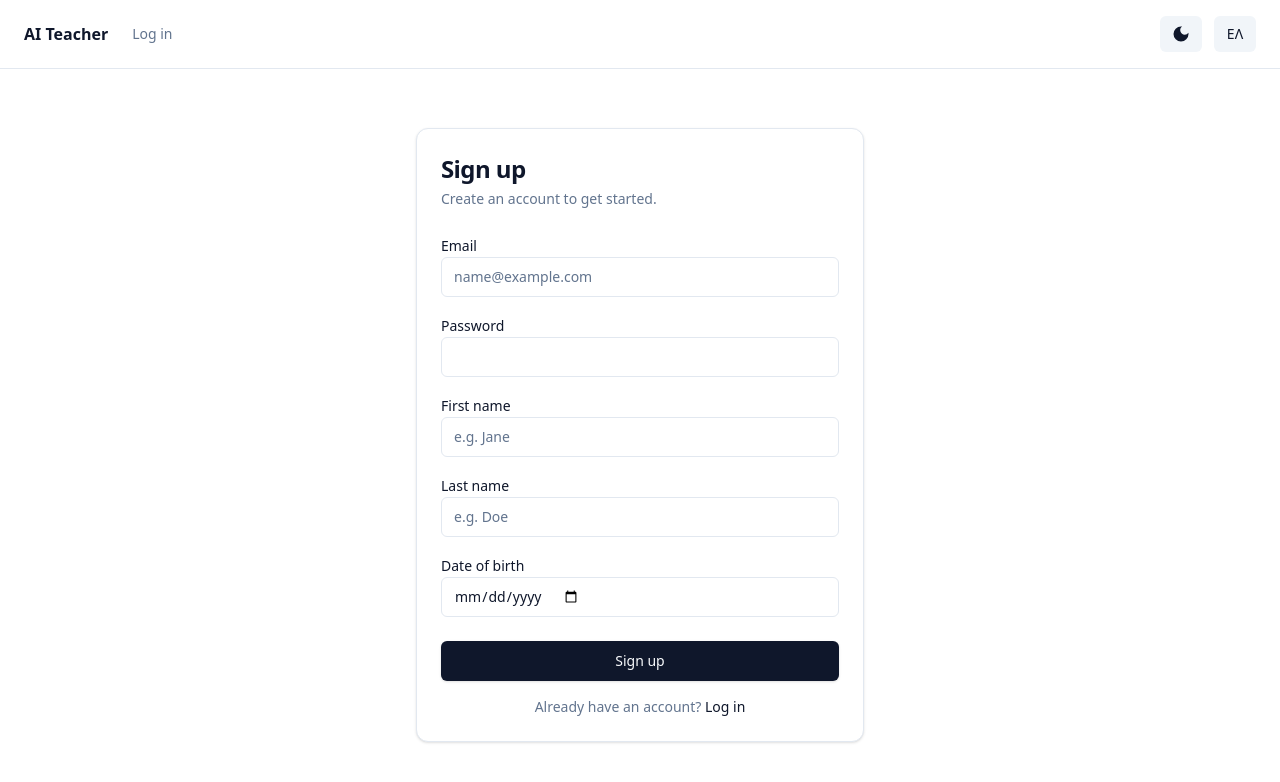
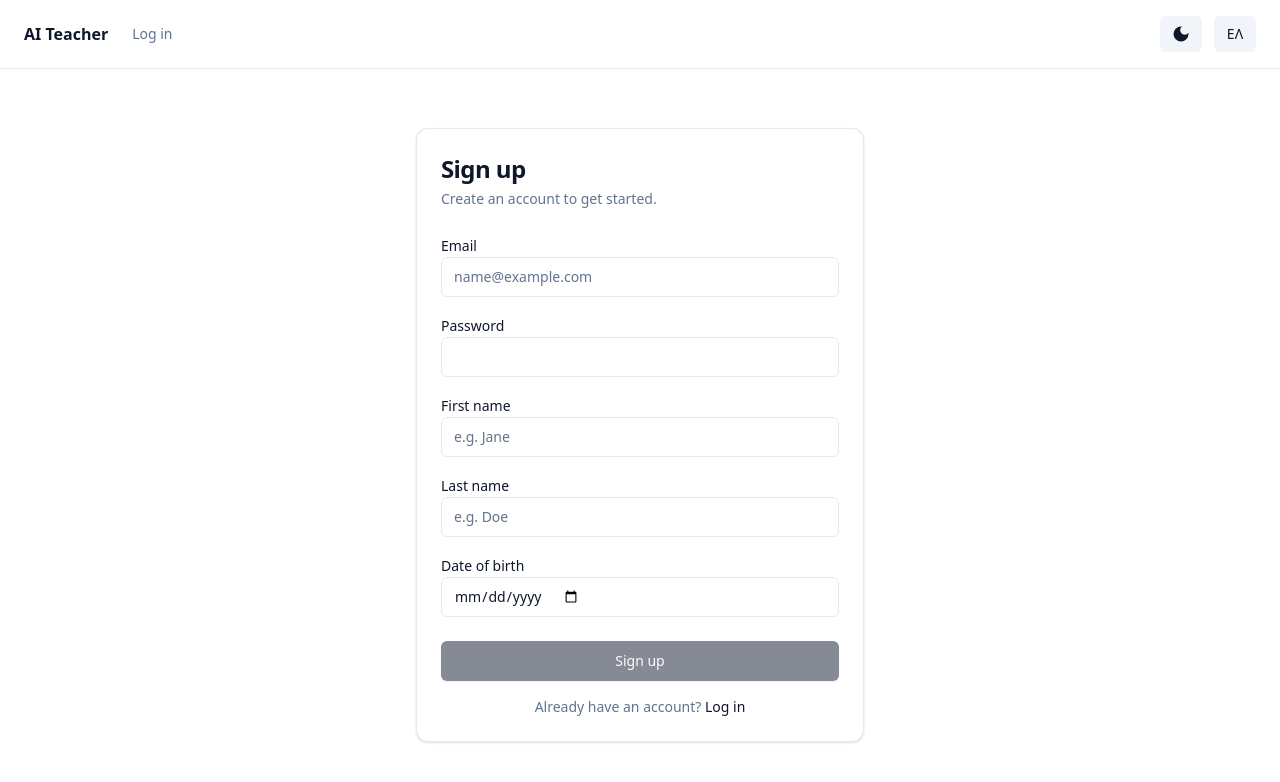
Before and after one commit to arisyo13/ai-teacher, a React (Vite) app in the folder frontend/: page /signup in a window 1280 px wide. Shown: the top 782 px of the page. Built offline with nearby package versions, Linux system fonts and the light colour scheme; no server answers.

Commit message:
fix: fixes cache invalidation when tab change and adds validation during sign up

```diff
--- a/frontend/src/contexts/AuthContext.tsx
+++ b/frontend/src/contexts/AuthContext.tsx
@@ -23,15 +23,16 @@ export const AuthProvider = ({ children }: { children: ReactNode }) => {
     staleTime: SESSION_STALE_TIME,
     gcTime: SESSION_STALE_TIME,
     retry: false,
-    refetchOnWindowFocus: false,
   });
 
   useEffect(() => {
-    const {
-      data: { subscription },
-    } = supabase.auth.onAuthStateChange(() => {
+    const { data: { subscription } } = supabase.auth.onAuthStateChange((event) => {
+      const shouldInvalidate = event === "SIGNED_OUT" || event === "USER_UPDATED" || event === "PASSWORD_RECOVERY";
+
+      if (!shouldInvalidate) return;
       queryClient.invalidateQueries({ queryKey: authKeys.session() });
     });
+
     return () => subscription.unsubscribe();
   }, [queryClient]);
 
@@ -50,6 +51,7 @@ export const AuthProvider = ({ children }: { children: ReactNode }) => {
   return <AuthContext.Provider value={value}>{children}</AuthContext.Provider>;
 };
 
+// eslint-disable-next-line react-refresh/only-export-components
 export const useAuth = (): AuthState => {
   const ctx = useContext(AuthContext);
   if (!ctx) throw new Error("useAuth must be used within AuthProvider");
--- a/frontend/src/features/auth/SignupPage.tsx
+++ b/frontend/src/features/auth/SignupPage.tsx
@@ -16,11 +16,24 @@ export const SignupPage: FC = () => {
   const [lastName, setLastName] = useState("");
   const [birthDate, setBirthDate] = useState("");
   const [confirmEmailMessage, setConfirmEmailMessage] = useState<string | null>(null);
+  const [validationError, setValidationError] = useState<string | null>(null);
   const signUp = useSignUpMutation();
+
+  const isFormValid =
+    email.trim() !== "" &&
+    password.length >= 6 &&
+    firstName.trim() !== "" &&
+    lastName.trim() !== "" &&
+    birthDate !== "";
 
   const handleSubmit = async (e: React.FormEvent) => {
     e.preventDefault();
     setConfirmEmailMessage(null);
+    setValidationError(null);
+    if (!isFormValid) {
+      setValidationError(t("auth.signup.fillAllFields"));
+      return;
+    }
     try {
       const data = await signUp.mutateAsync({
         email,
@@ -48,9 +61,9 @@ export const SignupPage: FC = () => {
         </CardHeader>
         <form onSubmit={handleSubmit}>
           <CardContent className="space-y-4">
-            {(signUp.error || confirmEmailMessage) && (
+            {(signUp.error || confirmEmailMessage || validationError) && (
               <p className="text-sm text-red-600 dark:text-red-400" role="alert">
-                {signUp.error?.message ?? confirmEmailMessage}
+                {signUp.error?.message ?? confirmEmailMessage ?? validationError}
               </p>
             )}
             <div className="space-y-2">
@@ -113,7 +126,7 @@ export const SignupPage: FC = () => {
             </div>
           </CardContent>
           <CardFooter className="flex flex-col gap-4">
-            <Button type="submit" className="w-full" disabled={signUp.isPending}>
+            <Button type="submit" className="w-full" disabled={signUp.isPending || !isFormValid}>
               {signUp.isPending ? t("auth.signup.submitting") : t("auth.signup.submit")}
             </Button>
             <p className="text-center text-sm text-slate-500 dark:text-slate-400">
--- a/frontend/src/locales/el.json
+++ b/frontend/src/locales/el.json
@@ -68,7 +68,8 @@
       "submitting": "Δημιουργία λογαριασμού…",
       "hasAccount": "Έχετε ήδη λογαριασμό;",
       "signInLink": "Σύνδεση",
-      "confirmEmail": "Ελέγξτε το email σας για να επιβεβαιώσετε τον λογαριασμό πριν συνδεθείτε."
+      "confirmEmail": "Ελέγξτε το email σας για να επιβεβαιώσετε τον λογαριασμό πριν συνδεθείτε.",
+      "fillAllFields": "Συμπληρώστε όλα τα πεδία."
     }
   },
   "account": {
--- a/frontend/src/locales/en.json
+++ b/frontend/src/locales/en.json
@@ -68,7 +68,8 @@
       "submitting": "Creating account…",
       "hasAccount": "Already have an account?",
       "signInLink": "Log in",
-      "confirmEmail": "Please check your email to confirm your account before signing in."
+      "confirmEmail": "Please check your email to confirm your account before signing in.",
+      "fillAllFields": "Please fill in all fields."
     }
   },
   "account": {
--- a/frontend/src/queries/auth.ts
+++ b/frontend/src/queries/auth.ts
@@ -101,9 +101,9 @@ export const useSignUpMutation = () => {
         await supabase
           .from("profiles")
           .update({
-            first_name: firstName.trim() || null,
-            last_name: lastName.trim() || null,
-            birth_date: birthDate || null,
+            first_name: firstName.trim(),
+            last_name: lastName.trim(),
+            birth_date: birthDate,
           })
           .eq("id", data.user.id);
       }
```
